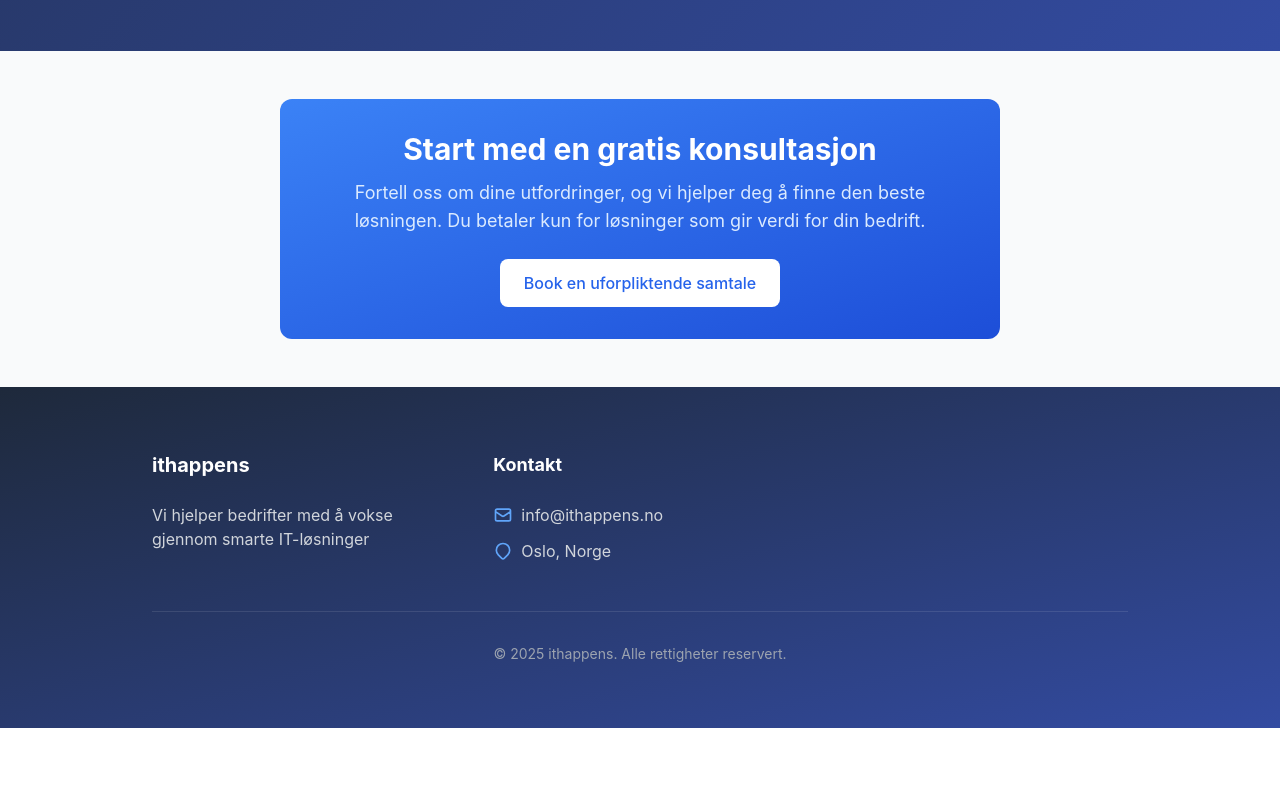
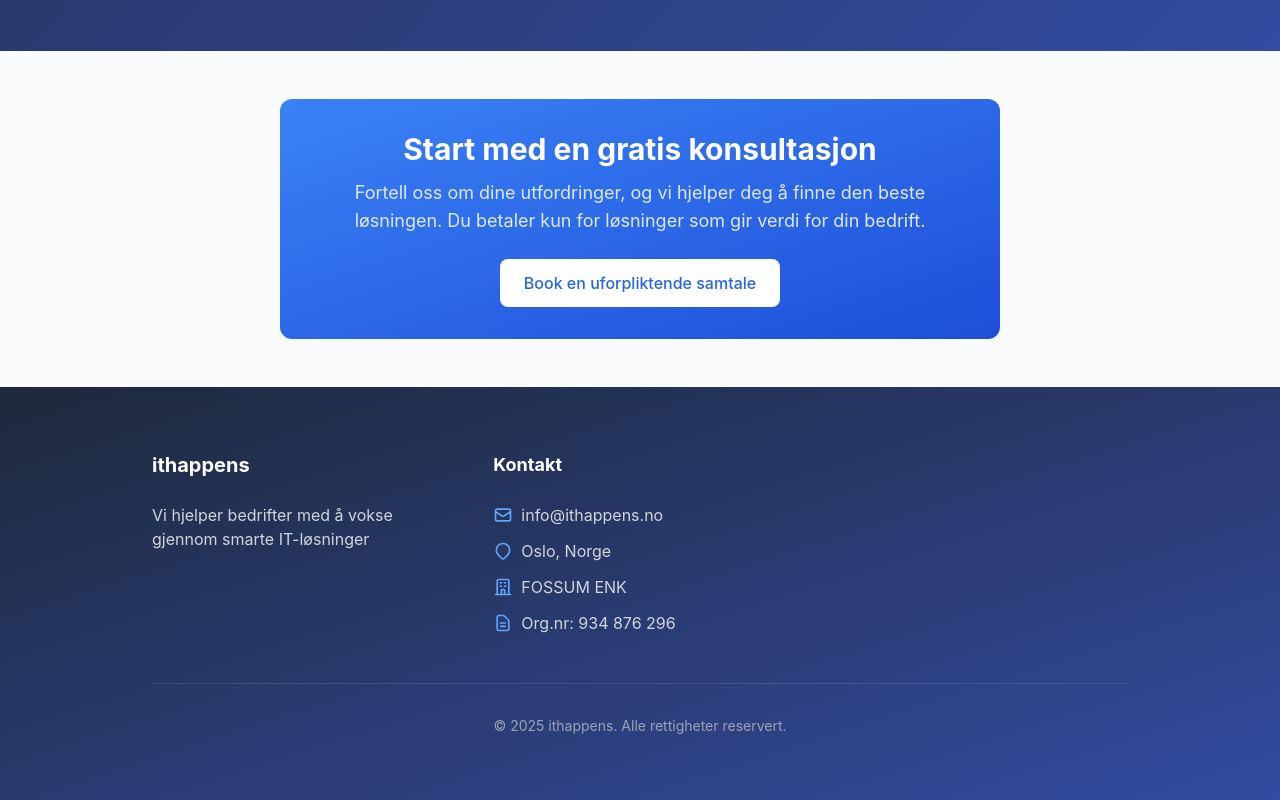
Before and after one commit to henrikfossum/ithappens-nettside, a Next.js app: page / in a window 1280 px wide. Shown: the part 2629-3429 px from the top of the page. Before the commit the page ends 3357 px from the top, so only its background shows below. Built offline with nearby package versions, Linux system fonts and the light colour scheme.

Commit message:
Orgnr and business name

```diff
--- a/pages/index.js
+++ b/pages/index.js
@@ -362,6 +362,20 @@ export default function Home() {
                   </svg>
                   Oslo, Norge
                 </li>
+                <li className="flex items-center gap-2 text-gray-300">
+                  <svg className="w-5 h-5 text-blue-400" fill="none" viewBox="0 0 24 24" stroke="currentColor">
+                    <path strokeLinecap="round" strokeLinejoin="round" strokeWidth={2}
+                          d="M19 21V5a2 2 0 00-2-2H7a2 2 0 00-2 2v16m14 0h2m-2 0h-5m-9 0H3m2 0h5M9 7h1m-1 4h1m4-4h1m-1 4h1m-5 10v-5a1 1 0 011-1h2a1 1 0 011 1v5m-4 0h4" />
+                  </svg>
+                  FOSSUM ENK
+                </li>
+                <li className="flex items-center gap-2 text-gray-300">
+                  <svg className="w-5 h-5 text-blue-400" fill="none" viewBox="0 0 24 24" stroke="currentColor">
+                    <path strokeLinecap="round" strokeLinejoin="round" strokeWidth={2}
+                          d="M9 12h6m-6 4h6m2 5H7a2 2 0 01-2-2V5a2 2 0 012-2h5.586a1 1 0 01.707.293l5.414 5.414a1 1 0 01.293.707V19a2 2 0 01-2 2z" />
+                  </svg>
+                  Org.nr: 934 876 296
+                </li>
               </ul>
             </div>
 
```
